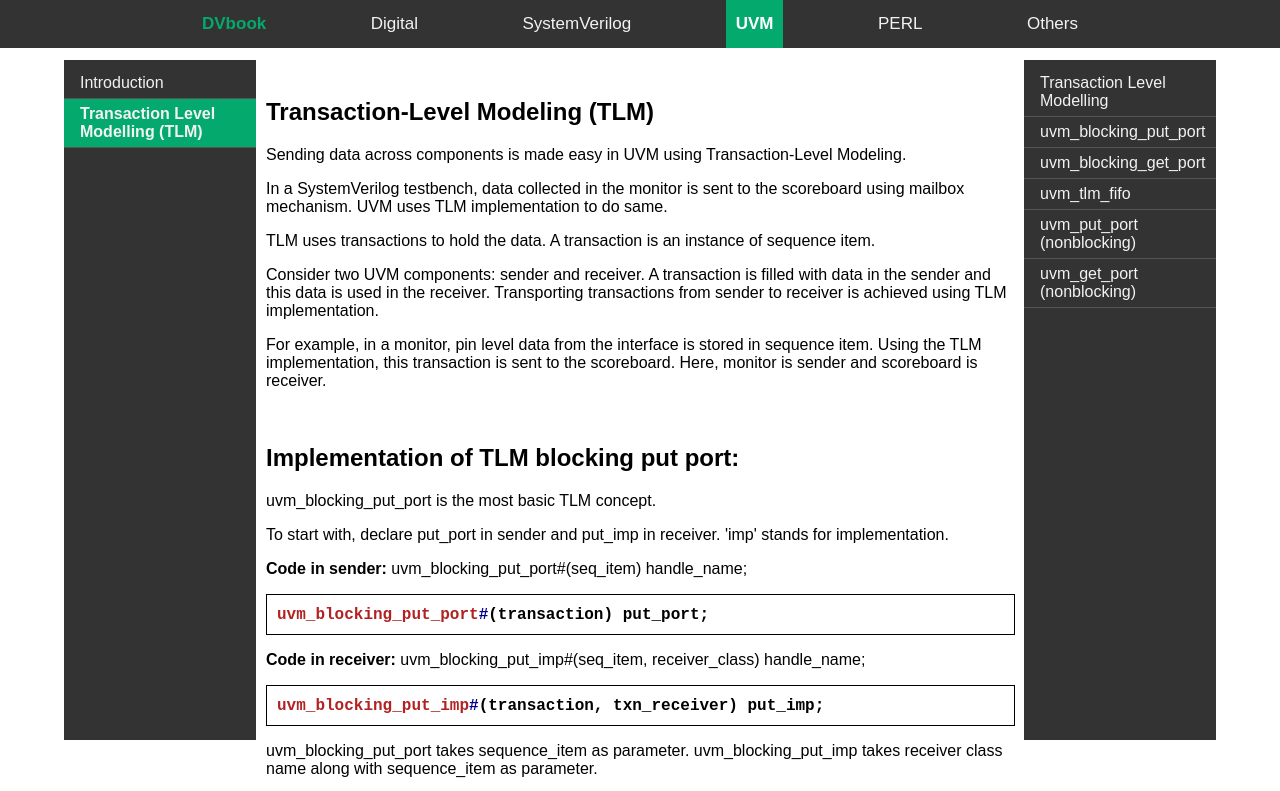
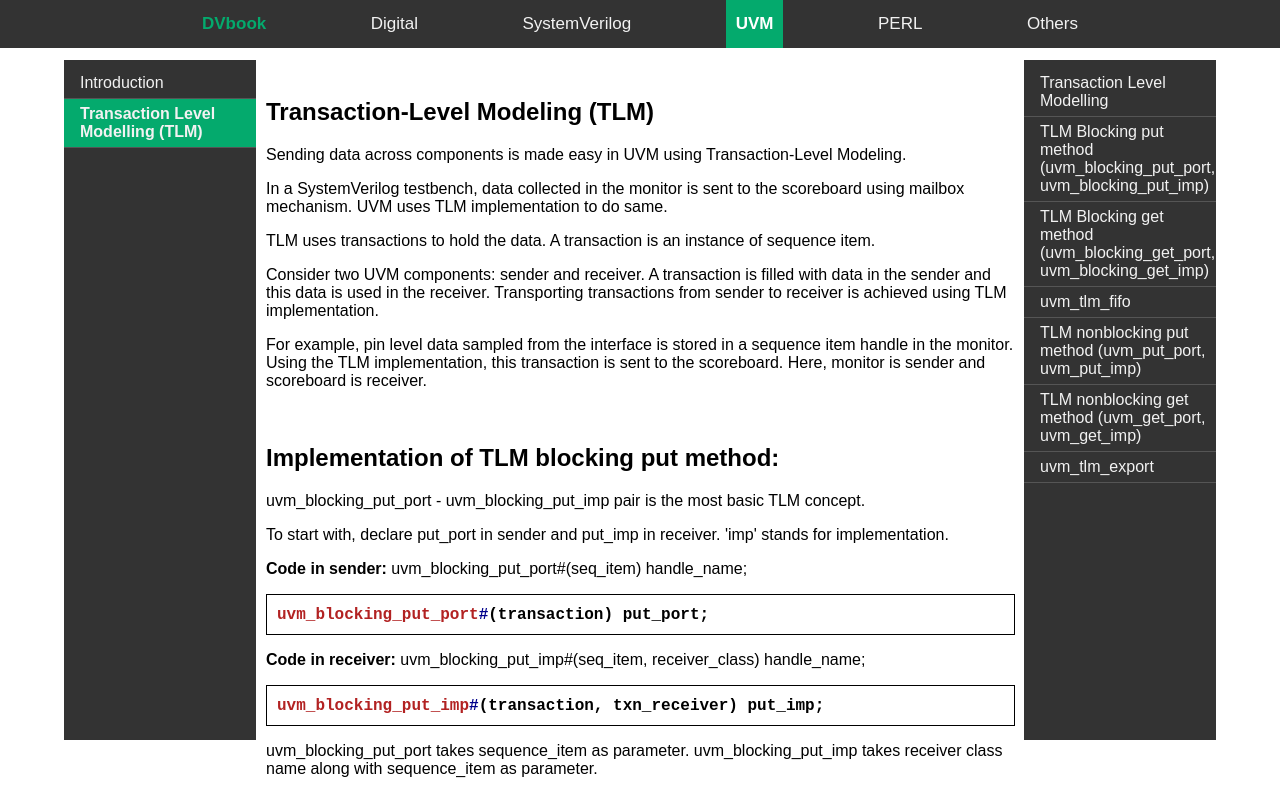
Before and after one commit to dvbook/dvbook.github.io, a plain HTML site: page pages/uvm_tlm.html in a window 1280 px wide. Shown: the top 791 px of the page. Drawn offline with Linux system fonts and the light colour scheme.

Commit message:
Update uvm_tlm.html

```diff
--- a/pages/uvm_tlm.html
+++ b/pages/uvm_tlm.html
@@ -26,11 +26,13 @@
     </div>
     <div class="rightnav">
       <a href="#Introduction">Transaction Level Modelling</a>
-      <a href="#blocking_put">uvm_blocking_put_port</a>
-      <a href="#blocking_get">uvm_blocking_get_port</a>
+      <a href="#blocking_put">TLM Blocking put method (uvm_blocking_put_port, uvm_blocking_put_imp)</a>
+      <a href="#blocking_get">TLM Blocking get method (uvm_blocking_get_port, uvm_blocking_get_imp)</a>
       <a href="#uvm_tlm_fifo">uvm_tlm_fifo</a>
-      <a href="#nonblocking_put">uvm_put_port (nonblocking)</a>
-      <a href="#nonblocking_get">uvm_get_port (nonblocking)</a>
+      <a href="#nonblocking_put">TLM nonblocking put method (uvm_put_port, uvm_put_imp)</a>
+      <a href="#nonblocking_get">TLM nonblocking get method (uvm_get_port, uvm_get_imp)</a>
+      <a href="#uvm_tlm_export">uvm_tlm_export</a>
+
     </div>
     <div class="contentarea">
       <section id="Introduction"><br>
@@ -39,11 +41,11 @@
         <p>In a SystemVerilog testbench, data collected in the monitor is sent to the scoreboard using mailbox mechanism. UVM uses TLM implementation to do same.</p>
         <p>TLM uses transactions to hold the data. A transaction is an instance of sequence item.</p>
         <p>Consider two UVM components: sender and receiver. A transaction is filled with data in the sender and this data is used in the receiver. Transporting transactions from sender to receiver is achieved using TLM implementation.</p>
-        <p>For example, in a monitor, pin level data from the interface is stored in sequence item. Using the TLM implementation, this transaction is sent to the scoreboard. Here, monitor is sender and scoreboard is receiver.</p>
+        <p>For example, pin level data sampled from the interface is stored in a sequence item handle in the monitor. Using the TLM implementation, this transaction is sent to the scoreboard. Here, monitor is sender and scoreboard is receiver.</p>
       </section>
       <section id="blocking_put"><br>
-        <h2>Implementation of TLM blocking put port:</h2>
-        <p>uvm_blocking_put_port is the most basic TLM concept.</p>
+        <h2>Implementation of TLM blocking put method:</h2>
+        <p>uvm_blocking_put_port - uvm_blocking_put_imp pair is the most basic TLM concept.</p>
         <p>To start with, declare put_port in sender and put_imp in receiver. 'imp' stands for implementation.</p>
         <p><b>Code in sender:</b> uvm_blocking_put_port#(seq_item) handle_name;</p>
         <div class="codewrap">
@@ -363,7 +365,7 @@
       </section>
       <br>
       <section id="blocking_get"><br>
-        <h2>Implementation of TLM blocking get port:</h2>
+        <h2>Implementation of TLM blocking get method:</h2>
         <p>In contrast to put_port, get_port is declared in receiver. get_imp is declared in sender.</p>
         <img src="../images/uvm_blocking_get_port.jpg" class="img_center">
         <p>Blue square in above figure indicates get_port and it is declared in receiver. Red circle indicates get_imp and it is declared in sender.</p>
```
